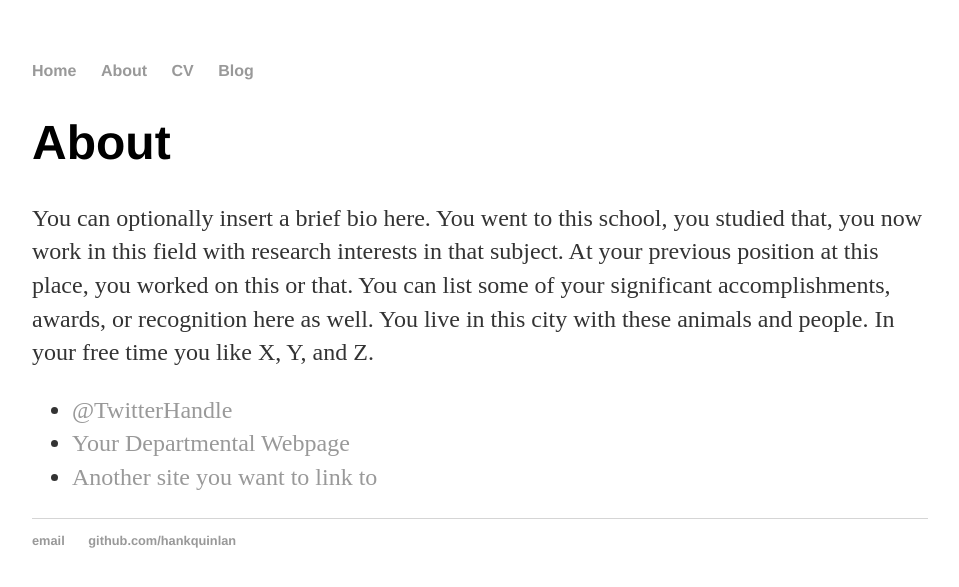
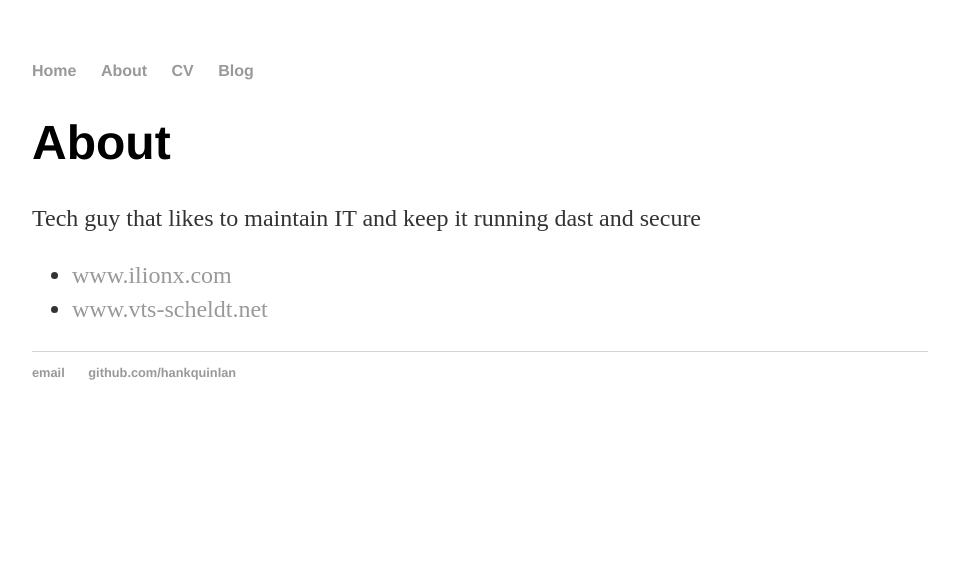
Before and after one commit to T100D/T100D.github.io, a Jekyll site: the page built from about/index.html, in a window 1280 px wide. Shown: the top 587 px of the page, without its empty margins (160-1119 px from the left). Built offline with Jekyll 4.4.1, drawn with Linux system fonts in a browser that asks for light colours.

Commit message:
Update index.html

```diff
--- a/about/index.html
+++ b/about/index.html
@@ -5,11 +5,10 @@ title: About Hank Quinlan
 
 		<div class="about">
 			<h1>About</h1>
-			<p>You can optionally insert a brief bio here. You went to this school, you studied that, you now work in this field with research interests in that subject. At your previous position at this place, you worked on this or that. You can list some of your significant accomplishments, awards, or recognition here as well. You live in this city with these animals and people. In your free time you like X, Y, and Z.</p>
+			<p>Tech guy that likes to maintain IT and keep it running dast and secure</p>
 
 			<ul class="contacts">
-				<li><a href="#">@TwitterHandle</a></li>
-				<li><a href="#">Your Departmental Webpage</a></li>
-				<li><a href="#">Another site you want to link to</a></li>
+				<li><a href="#">www.ilionx.com</a></li>
+				<li><a href="#">www.vts-scheldt.net</a></li>
 				</ul>
 		</div>
```
